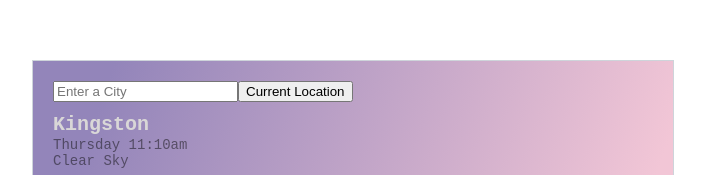
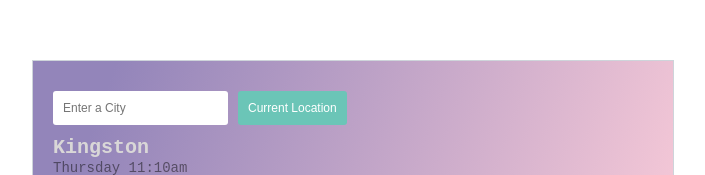
Before and after one commit to Sharicka/react-weather-app, a React (Create React App) app: page / in a window 1280 px wide. Shown: the top 175 px of the page, without its empty margins (287-992 px from the left). Built offline with nearby package versions, Linux system fonts and the light colour scheme.

Commit message:
made changes to weather css

```diff
--- a/src/Weather.css
+++ b/src/Weather.css
@@ -68,6 +68,7 @@ li {
   );
   border: 1px solid #ced4da;
   max-width: 600px;
+  height: 250px;
   margin: 60px auto 0 auto;
   padding: 20px;
 }
@@ -101,3 +102,25 @@ li {
   font-weight: 400;
   margin-left: 10px;
 }
+
+.Weather .search-form {
+  margin-top: 10px;
+}
+
+.Weather .form-control {
+  font-size: 12px;
+  font-weight: 300;
+  padding: 10px;
+  border: none;
+  border-radius: 3px;
+}
+
+.Weather button {
+  margin-left: 10px;
+  font-size: 12px;
+  padding: 10px;
+  background: #6bc5b7;
+  color: #fff;
+  border: none;
+  border-radius: 3px;
+}
```
